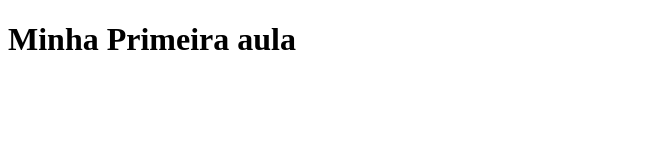
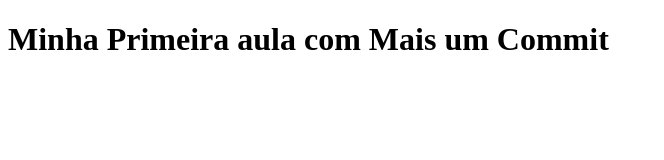
Before and after one commit to Marcelo1991/aula_1, a plain HTML site: page index.html in a window 1280 px wide. Shown: the whole page, without its empty margins (0-664 px from the left). Drawn offline with Linux system fonts and the light colour scheme.

Commit message:
Adicionamos mais uma parte no no nosso código

```diff
--- a/index.html
+++ b/index.html
@@ -7,7 +7,7 @@
 </head>
 
 <body>
-  <h1>Minha Primeira aula</h1>
+  <h1>Minha Primeira aula com Mais um Commit</h1>
 </body>
 
 </html>
```
